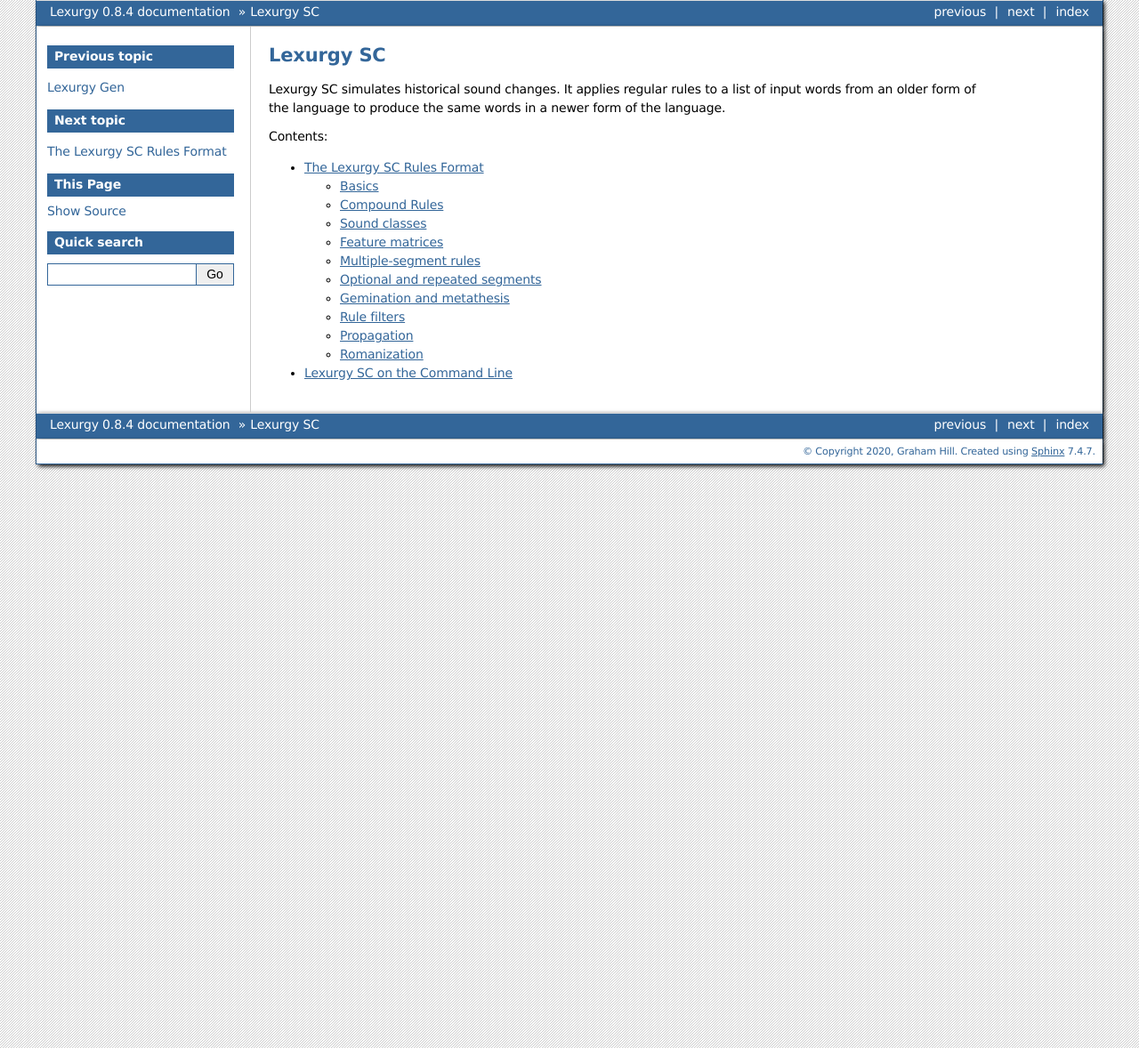
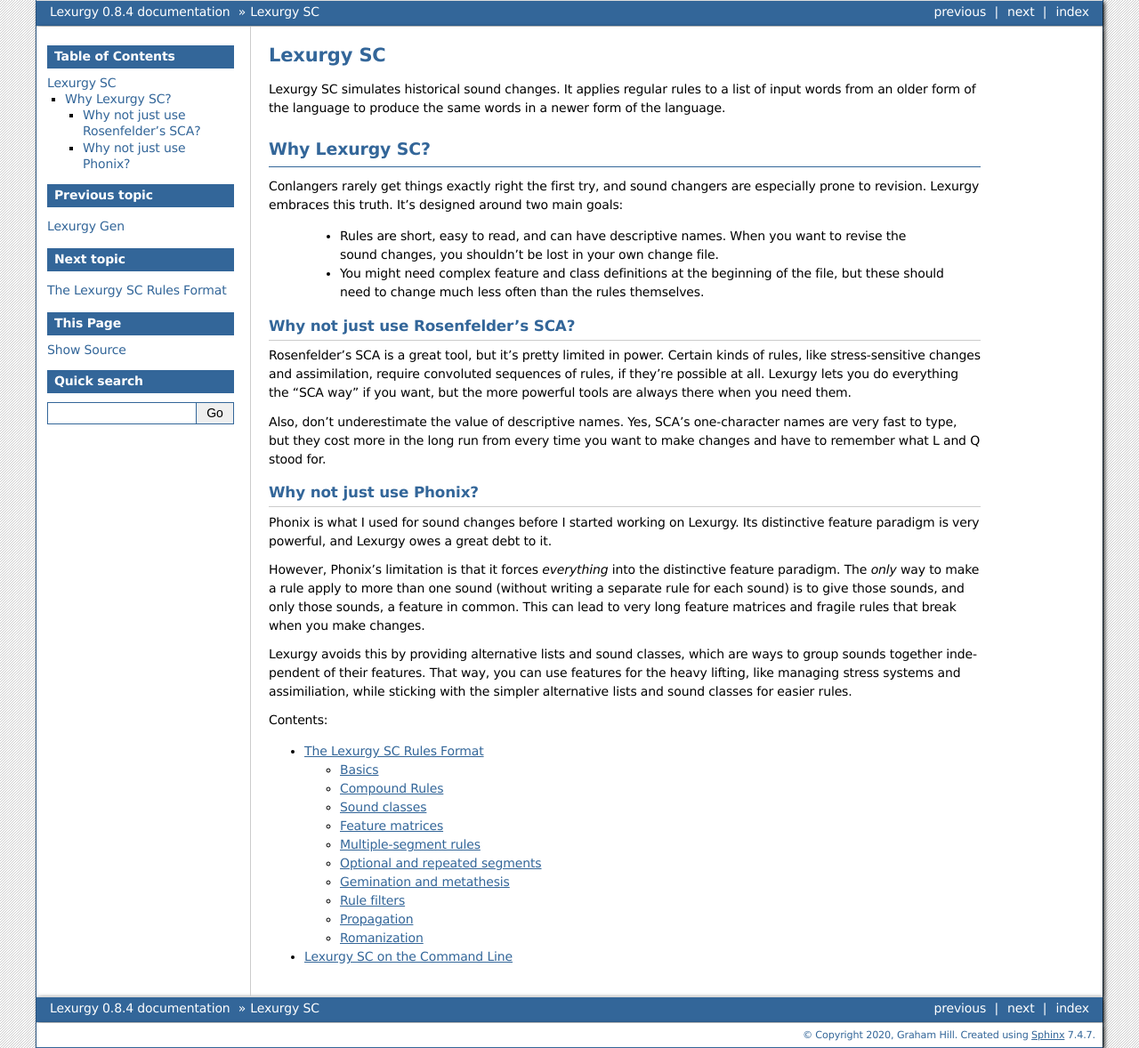
Before and after one commit to def-gthill/lexurgy, a Sphinx documentation site: the page built from doc/source/sc.rst, in a window 1280 px wide. Shown: the whole page at 89% size. Built offline with Sphinx 7.4.7, drawn with Linux system fonts in a browser that asks for light colours.

```diff
--- a/doc/source/sc.rst
+++ b/doc/source/sc.rst
@@ -5,6 +5,55 @@
 to a list of input words from an older form of the language to produce
 the same words in a newer form of the language.
 
+Why Lexurgy SC?
+----------------
+
+Conlangers rarely get things exactly right the first try, and sound
+changers are especially prone to revision. Lexurgy embraces this truth.
+It's designed around two main goals:
+
+    - Rules are short, easy to read, and can have descriptive names.
+      When you want to revise the sound changes, you shouldn't be lost
+      in your own change file.
+    - You might need complex feature and class definitions at the
+      beginning of the file, but these should need to change much
+      less often than the rules themselves.
+
+Why not just use Rosenfelder's SCA?
+~~~~~~~~~~~~~~~~~~~~~~~~~~~~~~~~~~~~
+
+Rosenfelder's SCA is a great tool, but it's pretty limited in power.
+Certain kinds of rules, like stress-sensitive changes and assimilation,
+require convoluted sequences of rules, if they're possible at all.
+Lexurgy lets you do everything the "SCA way" if you want, but the
+more powerful tools are always there when you need them.
+
+Also, don't underestimate the value of descriptive names. Yes, SCA's
+one-character names are very fast to type, but they cost more in
+the long run from every time you want to make changes and have to
+remember what L and Q stood for.
+
+Why not just use Phonix?
+~~~~~~~~~~~~~~~~~~~~~~~~~
+
+Phonix is what I used for sound changes before I started working on
+Lexurgy. Its distinctive feature paradigm is very powerful, and
+Lexurgy owes a great debt to it.
+
+However, Phonix's limitation is that it forces *everything* into
+the distinctive feature paradigm. The *only* way to make a rule
+apply to more than one sound (without writing a separate rule
+for each sound) is to give those sounds, and only
+those sounds, a feature in common. This can lead to very long
+feature matrices and fragile rules that break when you make changes.
+
+Lexurgy avoids this by providing alternative lists and sound
+classes, which are ways to group sounds together independent
+of their features. That way, you can use features for the heavy
+lifting, like managing stress systems and assimiliation,
+while sticking with the simpler alternative lists and sound
+classes for easier rules.
+
 .. toctree::
     :maxdepth: 2
     :caption: Contents:
```
Also changed, not shown: 5 other files.
